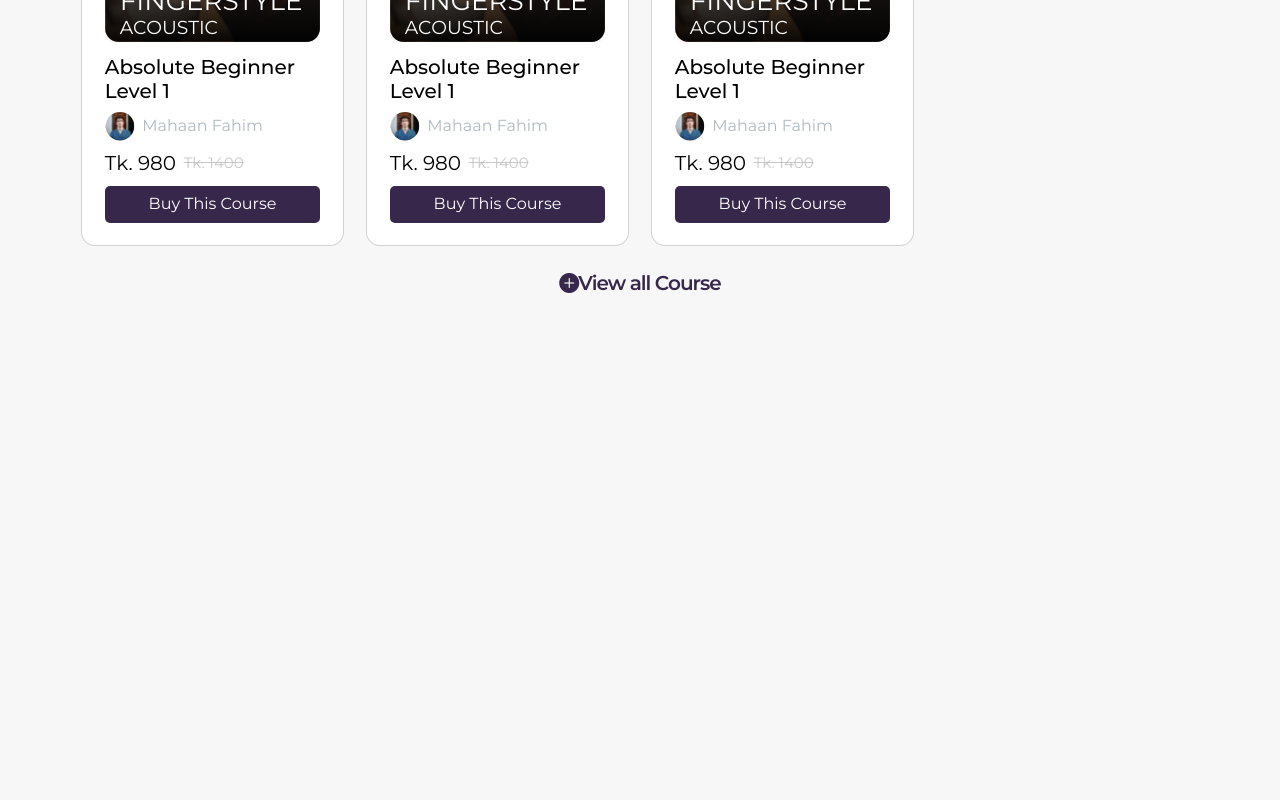
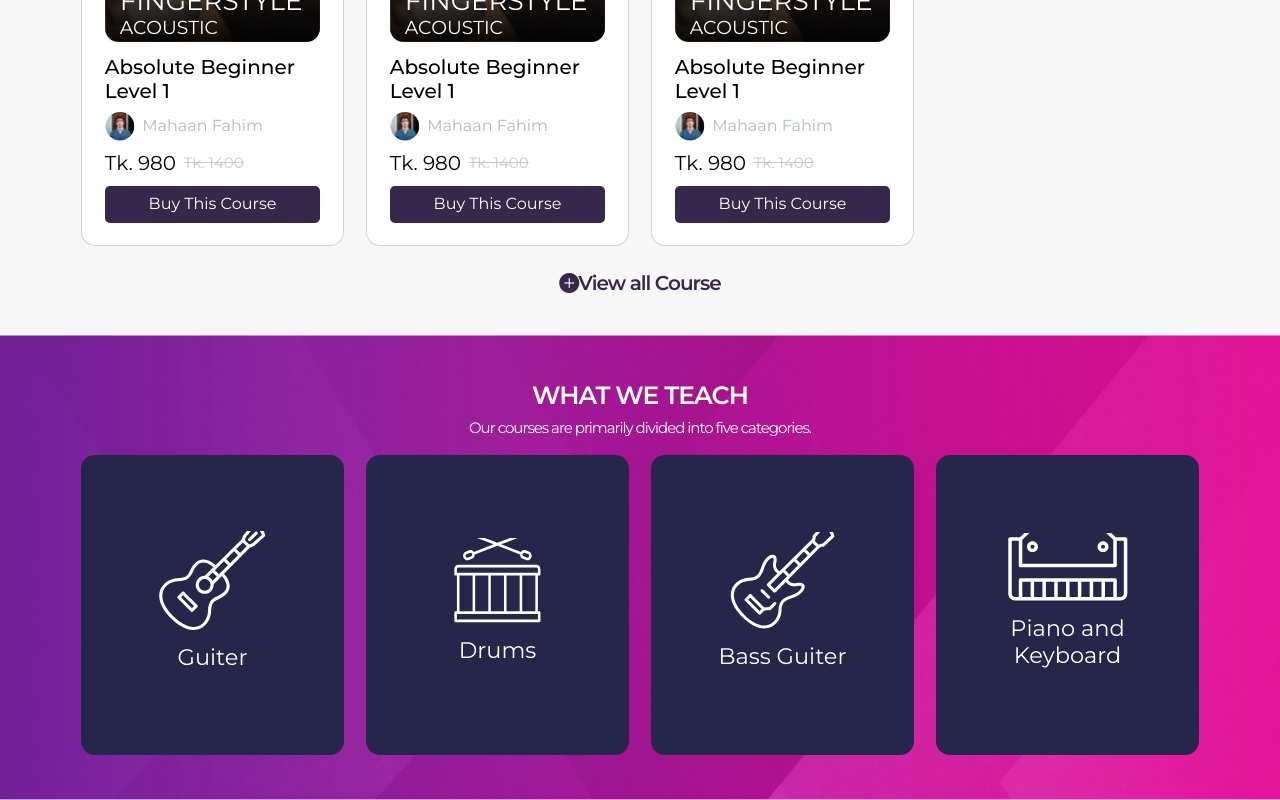
Before and after one commit to ashiqul33/melody, a Next.js app: page / in a window 1280 px wide. Shown: the part 913-1713 px from the top of the page. Before the commit the page ends 1248 px from the top, so only its background shows below. Built offline with nearby package versions, Linux system fonts and the light colour scheme.

Commit message:
add component  WhatWeTeach

```diff
--- a/components/Home/Body.tsx
+++ b/components/Home/Body.tsx
@@ -2,13 +2,14 @@ import { NextPage } from "next";
 import React from "react";
 import Banner from "./Banner";
 import Featured from "./Featured";
+import WhatWeTeach from "./WhatWeTeach";
 
 const Body: NextPage = () => {
   return (
     <div className="body_section">
       <Banner />
       <Featured />
-      {/* <WhatWeTeach /> */}
+      <WhatWeTeach />
       {/* <InstructorsList /> */}
       {/* <Upcoming /> */}
       {/* <Insights /> */}
--- a/components/Home/Featured.tsx
+++ b/components/Home/Featured.tsx
@@ -1,9 +1,10 @@
+import { NextPage } from "next";
 import React from "react";
 import courseLogo from "../../assets/images/courses1.svg";
 import trainerImage from "../../assets/images/trainer.svg";
 import FeaturedCourse from "./FeaturedCourse";
 
-const Featured = () => {
+const Featured: NextPage = () => {
   return (
     <div>
       <section className="featured_courses_section">
--- /dev/null
+++ b/components/Home/TeachCard.tsx
@@ -0,0 +1,23 @@
+import React from "react";
+import Image from "next/image";
+import { NextPage } from "next";
+
+interface Props {
+  logo: string;
+  title: string;
+}
+
+const TeachCard: NextPage<Props> = (props) => {
+  return (
+    <div>
+      <div className="card border-0 what_we_teach_section_card p-4 rounded-14">
+        <div className="text-center">
+          <Image src={props.logo} className="mb-2" alt="..." />
+          <h4>{props.title}</h4>
+        </div>
+      </div>
+    </div>
+  );
+};
+
+export default TeachCard;
--- /dev/null
+++ b/components/Home/WhatWeTeach.tsx
@@ -0,0 +1,43 @@
+import { NextPage } from "next";
+import React from "react";
+import TeachCard from "./TeachCard";
+
+import guiterLogo from "../../assets/images/Guitar.svg";
+import drumLogo from "../../assets/images/Drums.svg";
+import bassGuiterLogo from "../../assets/images/BassGuitar.svg";
+import pianoLogo from "../../assets/images/Piano.svg";
+
+const WhatWeTeach: NextPage = () => {
+  return (
+    <div>
+      <section className="what_we_teach_section">
+        <div className="container">
+          <div className="text-center">
+            <h3 className="what_we_teach_section_heading mt-3">
+              WHAT WE TEACH
+            </h3>
+            <p className="what_we_teach_section_text">
+              Our courses are primarily divided into five categories.
+            </p>
+          </div>
+          <div className="row justify-content-center">
+            <div className="col-6 col-sm-6 col-md-4 col-lg-3 mb-3">
+              <TeachCard title={"Guiter"} logo={guiterLogo} />
+            </div>
+            <div className="col-6 col-sm-6 col-md-4 col-lg-3 mb-3">
+              <TeachCard title={"Drums"} logo={drumLogo} />
+            </div>
+            <div className="col-6 col-sm-6 col-md-4 col-lg-3 mb-3">
+              <TeachCard title={"Bass Guiter"} logo={bassGuiterLogo} />
+            </div>
+            <div className="col-6 col-sm-6 col-md-4 col-lg-3 mb-3">
+              <TeachCard title={"Piano and Keyboard"} logo={pianoLogo} />
+            </div>
+          </div>
+        </div>
+      </section>
+    </div>
+  );
+};
+
+export default WhatWeTeach;
```
Also changed, not shown: components/Home/FeaturedCourse.tsx (+6 -3 lines).
